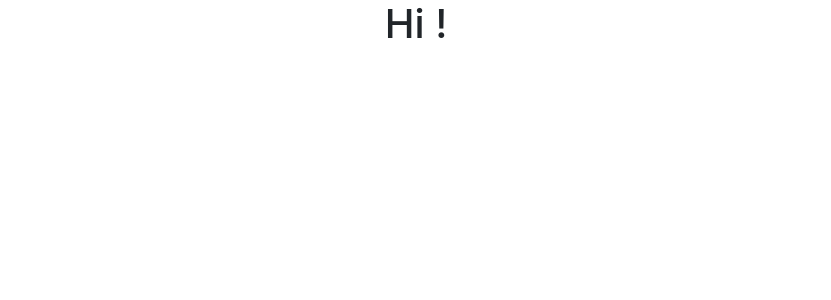
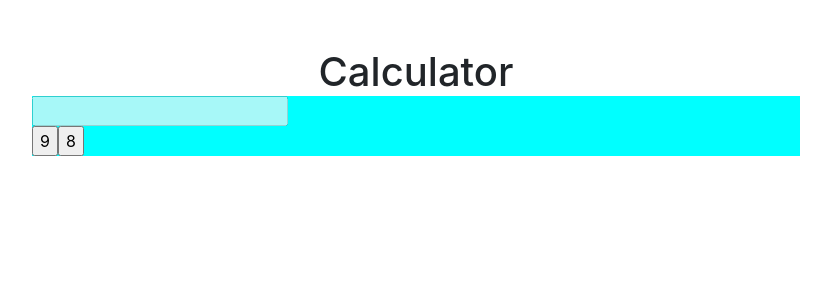
Before and after one commit to MemosaurioRex/calculator, a PHP site: page / in a window 1280 px wide. Before the commit the part shown is almost empty. Shown: the top 300 px of the page, without its empty margins (224-1055 px from the left). Run offline with PHP 8.4, Linux system fonts and the light colour scheme.

Commit message:
second commit

```diff
--- /dev/null
+++ b/css/styles.css
@@ -0,0 +1,17 @@
+body{
+    margin: 0;
+}.main-container{
+    margin: 0;
+    margin-top: 3rem;
+}.body-calc{
+    background-color: aqua;
+    margin-left: 20%;
+    margin-right: 20%;
+}.title{
+    margin: 0;
+    text-align: center;
+}button{
+    margin: 0;
+    width: 5rem;
+    height: 5rem;
+}
--- a/index.php
+++ b/index.php
@@ -8,8 +8,22 @@
     <script src="https://code.jquery.com/jquery-3.5.1.slim.min.js" integrity="sha384-DfXdz2htPH0lsSSs5nCTpuj/zy4C+OGpamoFVy38MVBnE+IbbVYUew+OrCXaRkfj" crossorigin="anonymous"></script>
     <script src="https://cdn.jsdelivr.net/npm/popper.js@1.16.0/dist/umd/popper.min.js" integrity="sha384-Q6E9RHvbIyZFJoft+2mJbHaEWldlvI9IOYy5n3zV9zzTtmI3UksdQRVvoxMfooAo" crossorigin="anonymous"></script>
     <script src="https://stackpath.bootstrapcdn.com/bootstrap/4.5.0/js/bootstrap.min.js" integrity="sha384-OgVRvuATP1z7JjHLkuOU7Xw704+h835Lr+6QL9UvYjZE3Ipu6Tp75j7Bh/kR0JKI" crossorigin="anonymous"></script>
+    <link rel="stylesheet" href="css/styles.css">
 </head>
 <body>
-    <h1 style="text-align: center;">Hi !</h1>
+    <form class="main-container" name="calculator">
+        <h1 class="title">Calculator</h1>
+        <div class="body-calc">
+            <div class="screen">
+                <fieldset disabled>
+                    <input type="textfield" name="screen" value="">
+                </fieldset>
+            </div>
+            <div class="buttons btn-group">
+                <input type="button" value="9" onClick="document.calculator.screen.value+='9'">
+                <input type="button" value="8" onClick="document.calculator.screen.value+='8'">
+            </div>
+        </div>
+    </form>
 </body>
 </html>
```
